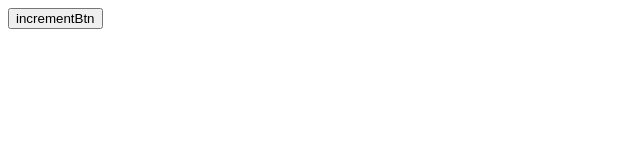
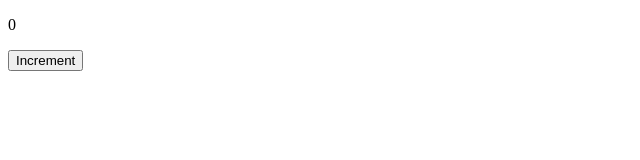
Before and after one commit to acciojob/increment-counter-RohitSaharan0398, a website: page main.html in a window 1280 px wide. Shown: the whole page, without its empty margins (0-640 px from the left). Drawn offline with Linux system fonts and the light colour scheme.

Commit message:
created a submission

```diff
--- a/main.html
+++ b/main.html
@@ -8,8 +8,9 @@
 
 <body>
 	<!-- the entire body must be written by student -->
+	   <p id="counting"></p>
+	 <button onclick="increment()">Increment</button>
 
-	<button id=Btn>incrementBtn</button>
 
     <script type="text/javascript" src="./script.js">
 </script>
--- a/script.js
+++ b/script.js
@@ -1,7 +1,11 @@
 //your JS code here. If required.
-let counter=0;
-console.log(counter)
-let button =document.getElementById("Btn");
-button.addEventListener('click',function (){
-	counter++;
-});
+let data = 0;
+
+//printing default value of data that is 0 in h2 tag
+document.getElementById("counting").innerText = data;
+
+//creation of increment function
+function increment() {
+    data = data + 1;
+    document.getElementById("counting").innerText = data;
+}
```
